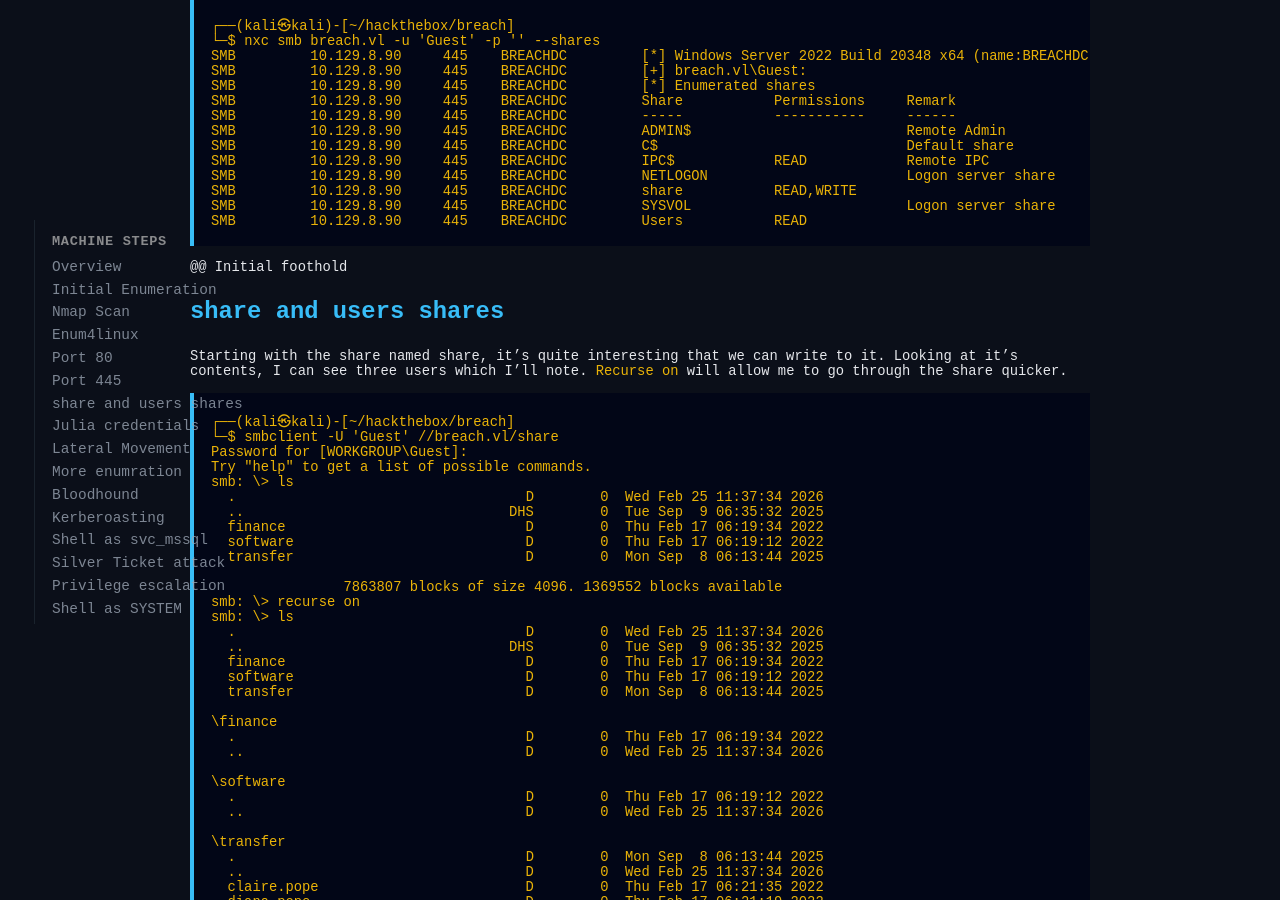
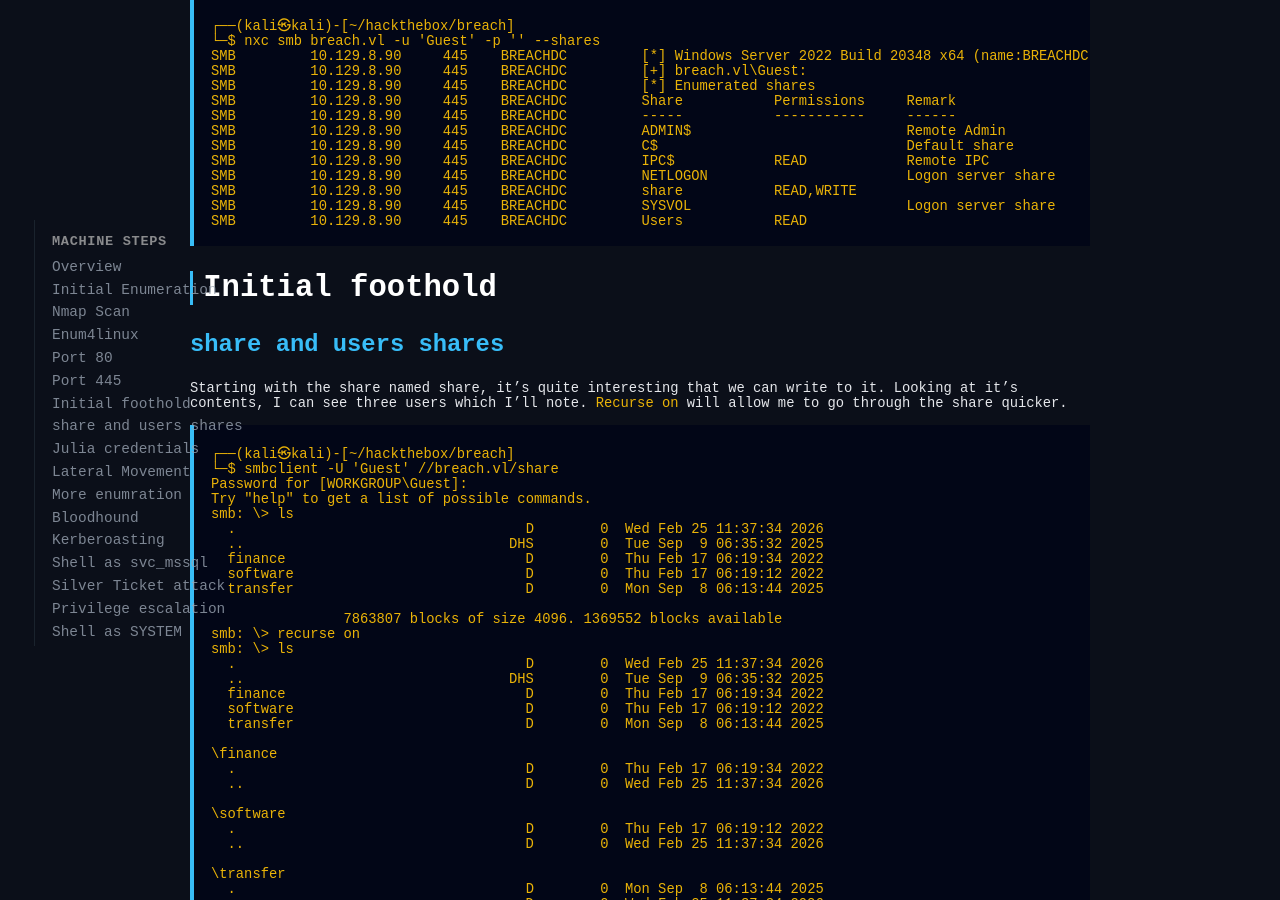
Before and after one commit to SudoKy0t0/SudoKy0t0.github.io, a Jekyll site: the page built from _posts/2026-02-25-htb-breach-writeup.md, in a window 1280 px wide and 900 px high, scrolled down 5862 px. Built offline with Jekyll 4.4.1, drawn with Linux system fonts in a browser that asks for light colours.

Commit message:
Change header format and enhance writeup clarity
Updated section headers and improved formatting in the writeup.

````diff
--- a/_posts/2026-02-25-htb-breach-writeup.md
+++ b/_posts/2026-02-25-htb-breach-writeup.md
@@ -354,7 +354,7 @@ SMB         10.129.8.90     445    BREACHDC         SYSVOL
 SMB         10.129.8.90     445    BREACHDC         Users           READ
 ```
 
-@@ Initial foothold
+## Initial foothold
 
 ### share and users shares
 
````
